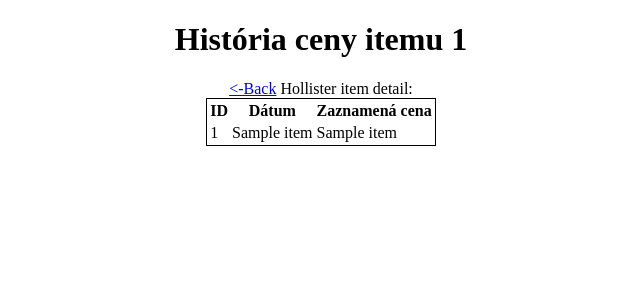
After one commit to jumperko/HollPy, a Flask app: template templates/item_price_history.html in a window 1280 px wide. The commit adds this page. Shown: the top 300 px of the page, without its empty margins (319-959 px from the left). Run offline with Flask 2, Linux system fonts and the light colour scheme; the template is opened without the code that fills it: most values are stand-ins (such as "Sample title", 1, 10 or a date in 2020); parts of the project's set-up code (start-up, migrations or seed data) failed here and were passed over.

Commit message:
doplneny detail page

```diff
--- a/templates/index.html
+++ b/templates/index.html
@@ -18,7 +18,7 @@
       </tr>
         {% for item in stats_data %}
       <tr>
-        <td><a href="/{{ item[0] }}">{{ item[0] }}</a></td>
+        <td><a href="/item/{{ item[0] }}">{{ item[0] }}</a></td>
         <td>{{ item[1] }}</td>
         <td>{{ item[2] }}</td>
         <td>{{ item[3] }}</td>
--- /dev/null
+++ b/templates/item_price_history.html
@@ -0,0 +1,27 @@
+<!DOCTYPE html>
+<html lang="en">
+<head>
+    <meta charset="UTF-8">
+    <title>Index</title>
+</head>
+<body>
+  <h1 style="text-align:center">História ceny itemu {{ item_id }}</h1>
+    <table style="margin-left: auto;  margin-right: auto; border: 1px solid black">
+      <caption><a href="{{ url_for('index') }}"><-Back</a> Hollister item detail:</caption>
+      <tr>
+        <th>ID</th>
+        <th>Dátum</th>
+        <th>Zaznamená cena</th>
+      </tr>
+        {% for item in selected_idem_data %}
+      <tr>
+        <td>{{ item[0] }}</td>
+        <td>{{ item[1] }}</td>
+        <td>{{ item[3] }}</td>
+
+      </tr>
+        {% endfor %}
+    </table>
+
+</body>
+</html>
--- a/web.py
+++ b/web.py
@@ -15,5 +15,11 @@ def index():
     return render_template("index.html", stats_data=stats_data.items_stats)
 
 
+@app.route("/item/<item_id>")
+def item_detail(item_id):
+    data_for_web = data_collector.find_by_id(item_id)
+    return render_template("item_price_history.html", selected_idem_data=data_for_web)
+
+
 if __name__ == "__main__":
     app.run(debug=True)
```
